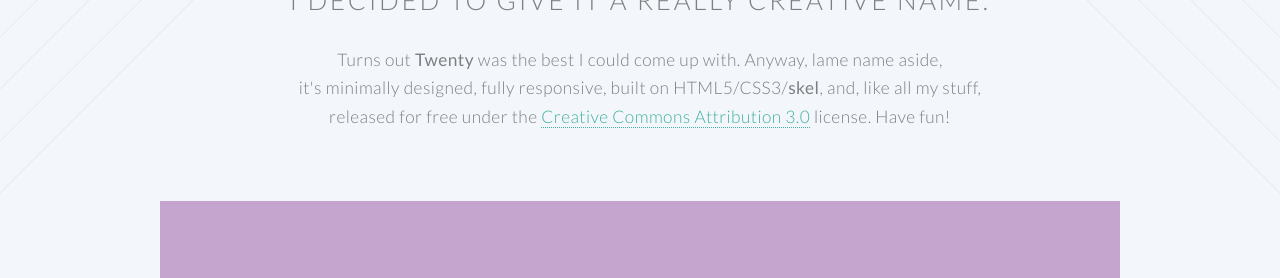
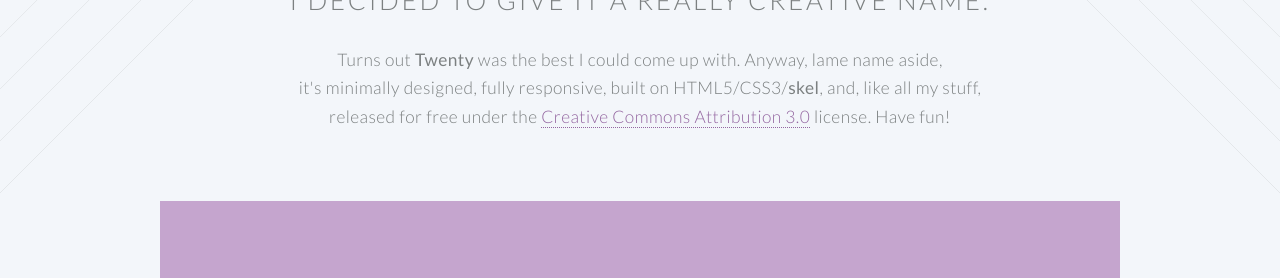
Before and after one commit to claucvk/claucvk.github.io, a Jekyll site: the page built from Twenty-Jekyll-Theme-master/index.html, in a window 1280 px wide and 1400 px high, scrolled down 633 px. Shown: the part 150-428 px from the top of the window. Built offline with Jekyll 4.4.1, drawn with Linux system fonts in a browser that asks for light colours.

Commit message:
cambio de color de links

```diff
--- a/Twenty-Jekyll-Theme-master/css/style.css
+++ b/Twenty-Jekyll-Theme-master/css/style.css
@@ -41,7 +41,7 @@
 		-o-transition: color 0.2s ease-in-out, border-color 0.2s ease-in-out, background-color 0.2s ease-in-out;
 		-ms-transition: color 0.2s ease-in-out, border-color 0.2s ease-in-out, background-color 0.2s ease-in-out;
 		transition: color 0.2s ease-in-out, border-color 0.2s ease-in-out, background-color 0.2s ease-in-out;
-		color: #3fb1a3;
+		color:#9467a1;
 		text-decoration: none;
 		border-bottom: dotted 1px;
 	}
```
